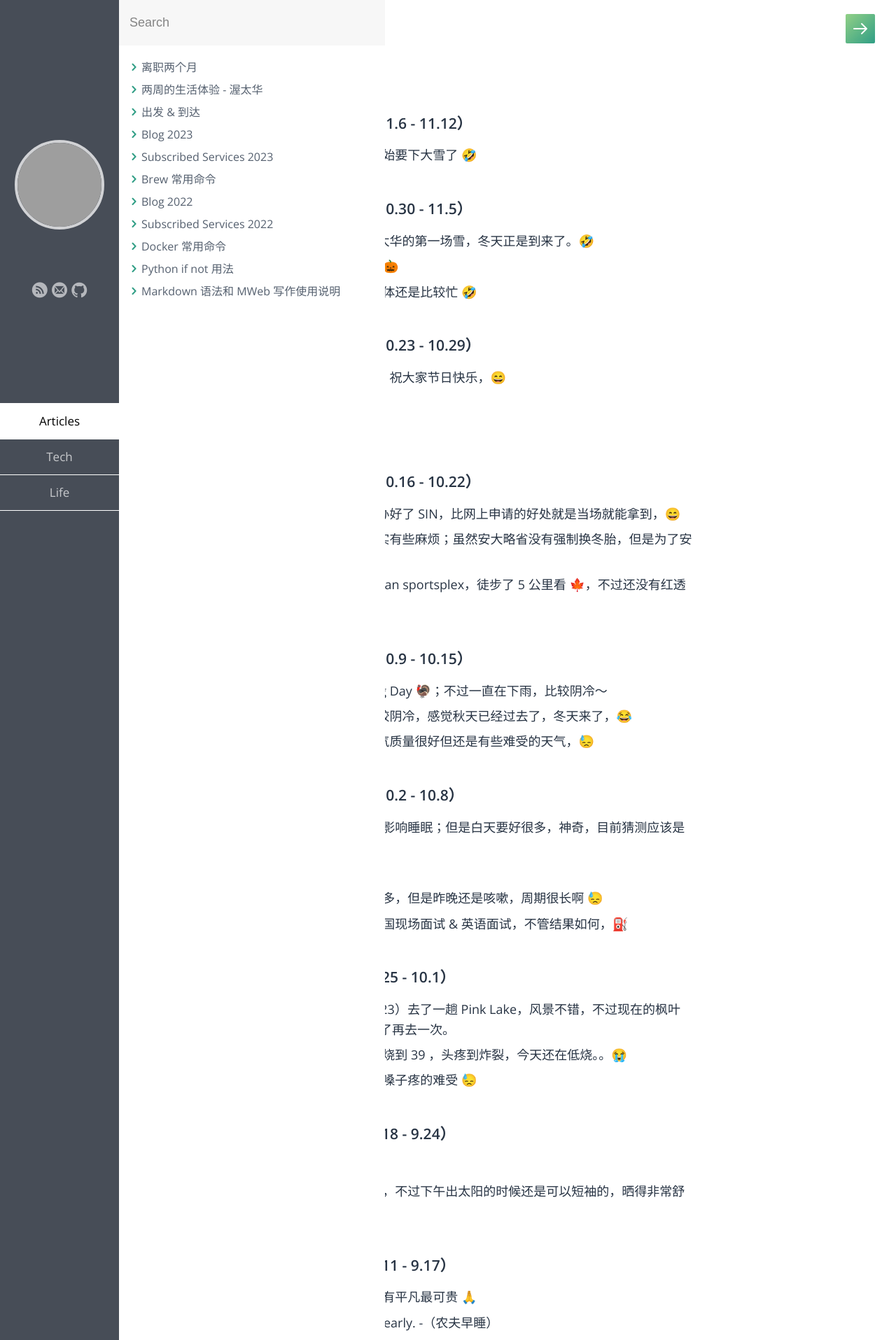
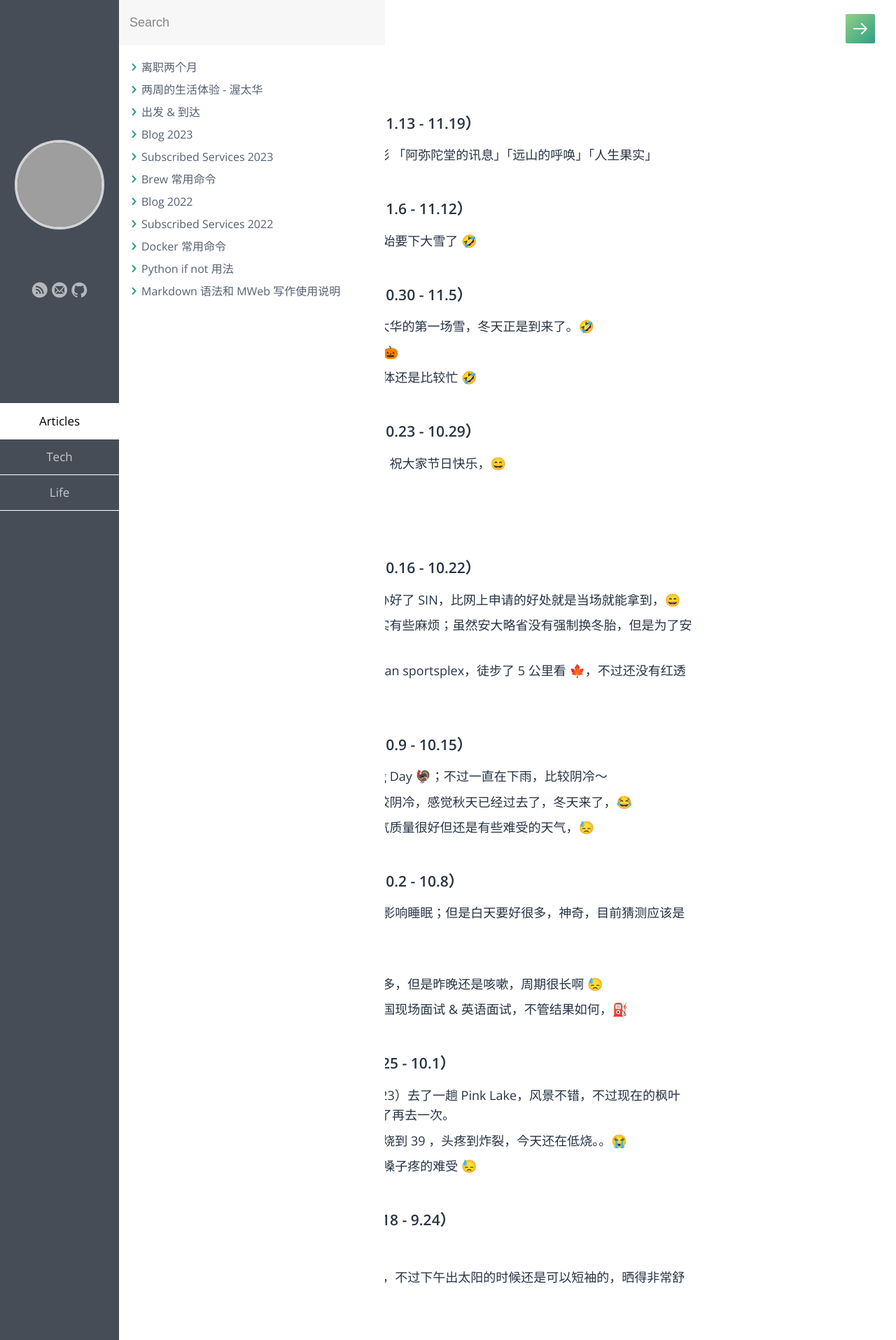
Before and after one commit to samxupeiran/samxupeiran.github.io, a Jekyll site: the page built from _posts/life/2023-01-03-my-blog.md, in a window 1280 px wide. Shown: the top 1915 px of the page at 70% size. Built offline with Jekyll 4.4.1, drawn with Linux system fonts in a browser that asks for light colours; some web fonts are replaced; some of the changed text lies outside the part shown; grey boxes are pictures that could not be loaded.

Commit message:
feat: add weekly blog 11.14

```diff
--- a/_posts/life/2023-01-03-my-blog.md
+++ b/_posts/life/2023-01-03-my-blog.md
@@ -5,6 +5,9 @@ category: Life
 tags: Blog
 ---
 
+
+- ### 2023 年 11 月 第 3 周（11.13 - 11.19）
+     - 11.14 记录几部好看的电影 「阿弥陀堂的讯息」「远山的呼唤」「人生果实」
 
 - ### 2023 年 11 月 第 2 周（11.6 - 11.12）
      - 11.8 今天大天晴，明天开始要下大雪了 🤣
```
